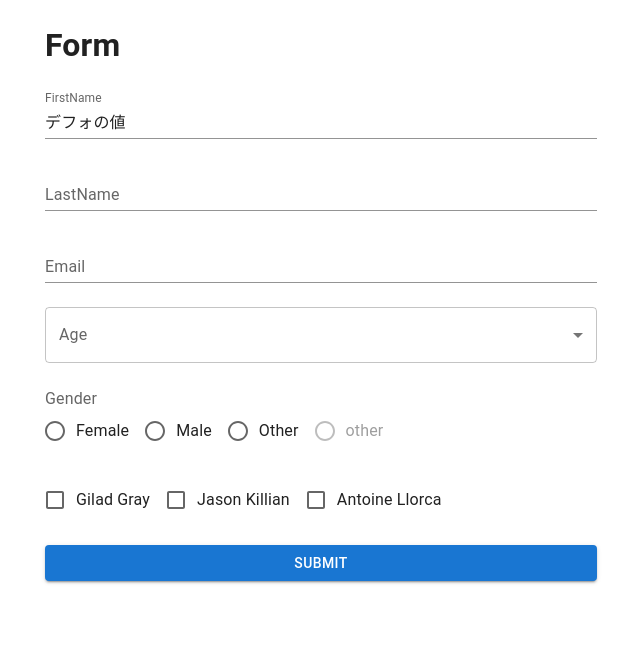
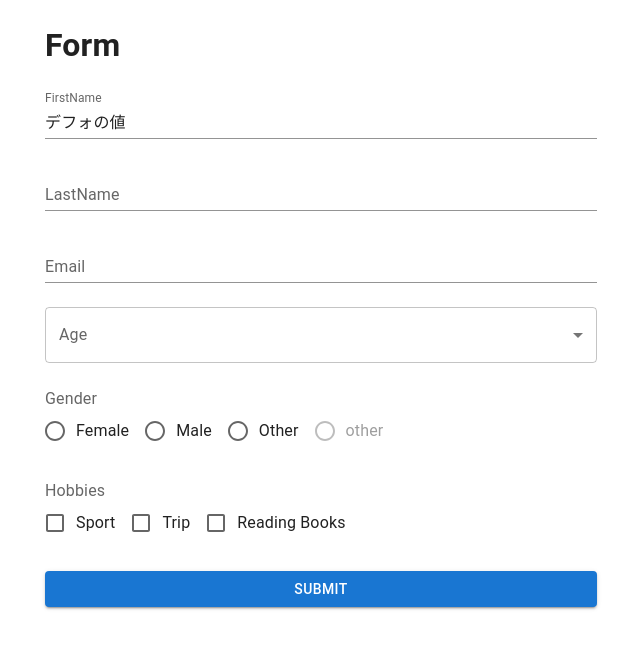
Before and after one commit to mkt-engr/vite-react-hook-form-zod, a React (Vite) app: page /mui01 in a window 1280 px wide. Shown: the top 648 px of the page, without its empty margins (319-959 px from the left). Built offline with nearby package versions, Linux system fonts and the light colour scheme.

Commit message:
チェックボックスを２個以上選ばないとエラーにする

```diff
--- a/src/WithMUI01.tsx
+++ b/src/WithMUI01.tsx
@@ -31,12 +31,16 @@ const schema = z.object({
   // gender: z.string({ invalid_type_error: "なんか入力してーや" }),
   gender: z.enum(["female", "male"], {
     // required_error: "fじえ",
-    // invalid_type_error: "type error from zod",
-    errorMap: (i, c) => {
-      console.log(i, c);
-      return { message: "errorMap" };
-    },
+    invalid_type_error: "FemaleかMaleでよろ from Zod",
+    // errorMap: (i, c) => {
+    //   console.log(i, c);
+    //   // return { message: "FemaleかMaleでよろ from Zod ErrorMap" };
+    // },
   }),
+  hobbies: z
+    .enum(["sport", "trip", "reading books"])
+    .array()
+    .min(2, { message: "趣味は2個以上選んで" }),
 });
 
 type IFormInput = z.infer<typeof schema>;
@@ -46,6 +50,7 @@ const WithMUI01 = () => {
     handleSubmit,
     register,
     formState: { errors },
+    watch,
   } = useForm<IFormInput>({
     defaultValues: {
       firstName: "デフォの値",
@@ -61,7 +66,8 @@ const WithMUI01 = () => {
     //バリデーションを通過した時に実行される
     console.log(data);
   };
-
+  const hobbies = watch("hobbies");
+  console.log(hobbies);
   return (
     <Container maxWidth="sm">
       <form onSubmit={handleSubmit(onSubmit)}>
@@ -149,38 +155,27 @@ const WithMUI01 = () => {
             </RadioGroup>
             <FormHelperText>{errors.gender?.message}</FormHelperText>
           </FormControl>
+          <FormControl error={!!errors.hobbies}>
+            <FormLabel>Hobbies</FormLabel>
             <FormGroup row>
               <FormControlLabel
-              control={
-                <Checkbox
-                  // checked={gilad}
-                  // onChange={handleChange}
-                  name="gilad"
-                />
-              }
-              label="Gilad Gray"
+                control={<Checkbox {...register("hobbies")} />}
+                label="Sport"
+                value="sport"
               />
               <FormControlLabel
-              control={
-                <Checkbox
-                  // checked={jason}
-                  // onChange={handleChange}
-                  name="jason"
-                />
-              }
-              label="Jason Killian"
+                control={<Checkbox {...register("hobbies")} />}
+                label="Trip"
+                value="trip"
               />
               <FormControlLabel
-              control={
-                <Checkbox
-                  // checked={antoine}
-                  // onChange={handleChange}
-                  name="antoine"
-                />
-              }
-              label="Antoine Llorca"
+                control={<Checkbox {...register("hobbies")} />}
+                label="Reading Books"
+                value="reading books"
               />
             </FormGroup>
+            <FormHelperText>{errors.hobbies?.message}</FormHelperText>
+          </FormControl>
           <Button color="primary" variant="contained" type="submit">
             Submit
           </Button>
```
Lines whose indentation alone changed are shown as unchanged.
